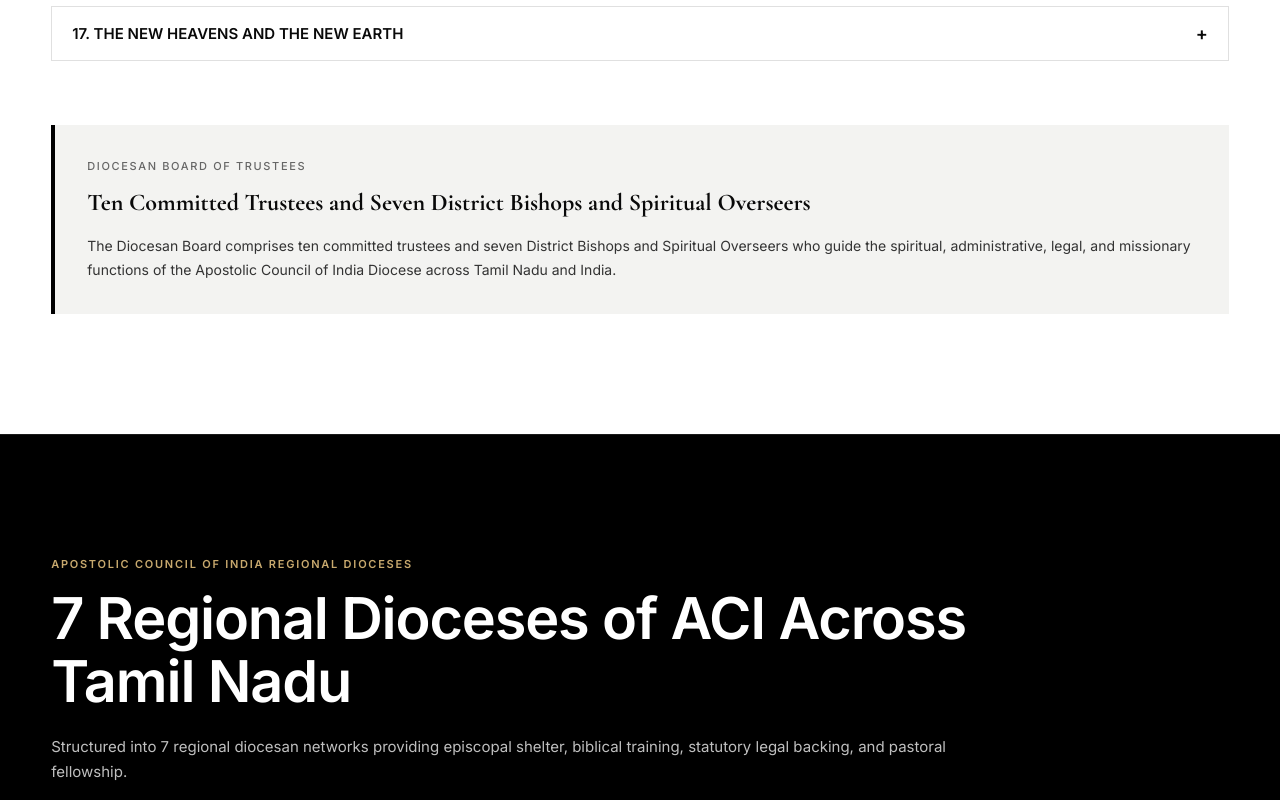
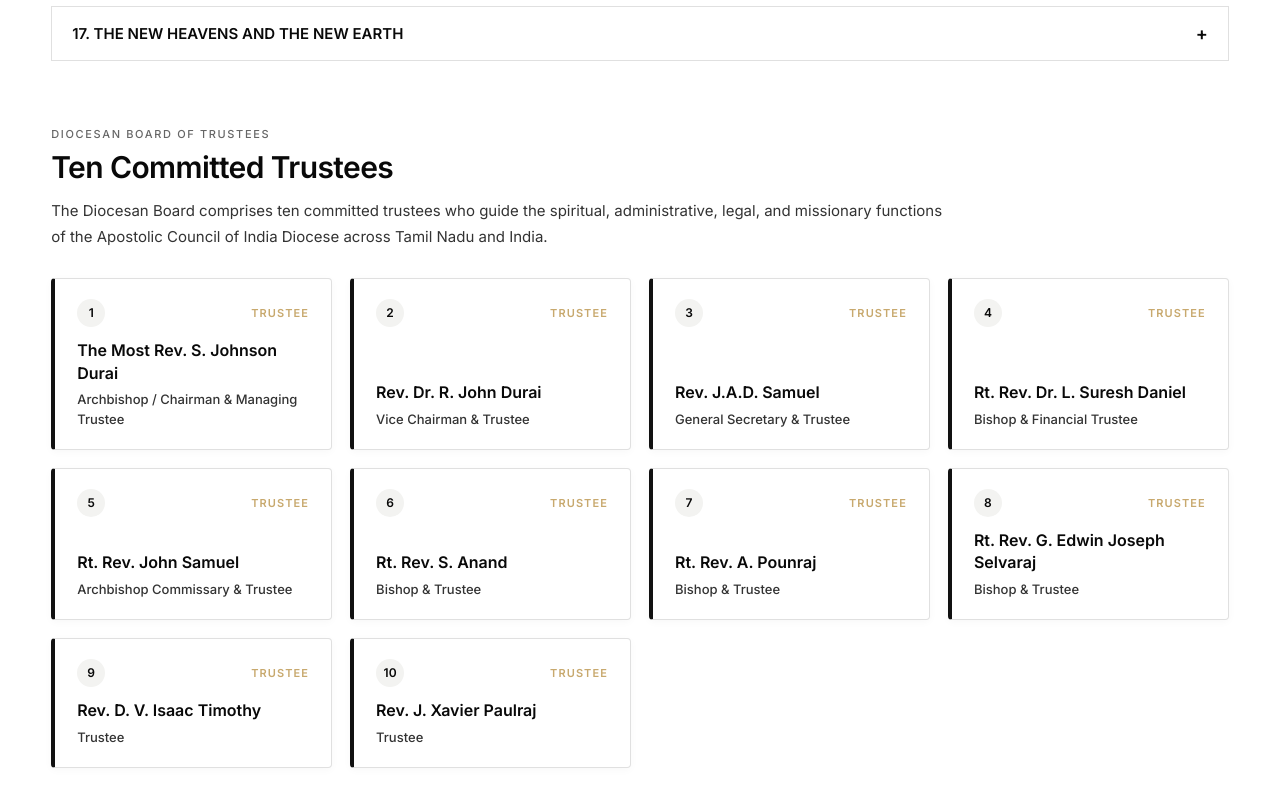
Before and after one commit to SriramGandhiS/aci-church-website, a React (Vite) app: page / in a window 1280 px wide. Shown: the part 4820-5620 px from the top of the page. Built offline with nearby package versions, Linux system fonts and the light colour scheme; a web font is replaced by a local one.

Commit message:
Enlarge Ten Committed Trustees section and display 10 trustees in About section

```diff
--- a/src/components/AboutSection/AboutSection.jsx
+++ b/src/components/AboutSection/AboutSection.jsx
@@ -104,6 +104,79 @@
     titleTa: 'புதிய வானம், புதிய பூமி',
     english: 'This heaven and earth will pass away. A new heaven and a new earth will be created, wherein all who are saved will dwell eternally. (Revelation 2:2; 21:1-7; 2 Peter 3:13)',
     tamil: 'இந்த வானமும் பூமியும் ஒழிந்து போகும். புதிய வானமும் புதிய பூமியும் சிருஷ்டிக்கப்படும். இரட்சிக்கப்பட்டவர்கள் எல்லோரும் நித்தியமாய் அதில் வாழுவார்கள் என்றும் விசுவாசிக்கிறோம். (ஆதார வசனம் : வெளிப்படுத்தல் : 2: 2; 21 : 1 – 7; 2 பேதுரு 3:13)',
+  },
+]
+
+const trusteesData = [
+  {
+    sno: 1,
+    nameEn: 'The Most Rev. S. Johnson Durai',
+    nameTa: 'பேராயர் பேரருட்திரு ச. ஜான்சன் துரை',
+    roleEn: 'Archbishop / Chairman & Managing Trustee',
+    roleTa: 'தலைமைப் பேராயர் / தலைவர் & நிர்வாக அறங்காவலர்',
+  },
+  {
+    sno: 2,
+    nameEn: 'Rev. Dr. R. John Durai',
+    nameTa: 'அருட்திரு முனைவர் R. ஜான் துரை',
+    roleEn: 'Vice Chairman & Trustee',
+    roleTa: 'துணைத் தலைவர் & அறங்காவலர்',
+  },
+  {
+    sno: 3,
+    nameEn: 'Rev. J.A.D. Samuel',
+    nameTa: 'அருட்திரு J.A.D. சாமுவேல்',
+    roleEn: 'General Secretary & Trustee',
+    roleTa: 'பொதுச் செயலாளர் & அறங்காவலர்',
+  },
+  {
+    sno: 4,
+    nameEn: 'Rt. Rev. Dr. L. Suresh Daniel',
+    nameTa: 'பேரருட்திரு முனைவர் L. சுரேஷ் டேனியல்',
+    roleEn: 'Bishop & Financial Trustee',
+    roleTa: 'பேராயர் & நிதி அறங்காவலர்',
+  },
+  {
+    sno: 5,
+    nameEn: 'Rt. Rev. John Samuel',
+    nameTa: 'பேரருட்திரு ஜான் சாமுவேல்',
+    roleEn: 'Archbishop Commissary & Trustee',
+    roleTa: 'பேராயர் ஆணையாளர் & அறங்காவலர்',
+  },
+  {
+    sno: 6,
+    nameEn: 'Rt. Rev. S. Anand',
+    nameTa: 'பேரருட்திரு S. ஆனந்த்',
+    roleEn: 'Bishop & Trustee',
+    roleTa: 'பேராயர் & அறங்காவலர்',
+  },
+  {
+    sno: 7,
+    nameEn: 'Rt. Rev. A. Pounraj',
+    nameTa: 'பேரருட்திரு A. பவுன்ராஜ்',
+    roleEn: 'Bishop & Trustee',
+    roleTa: 'பேராயர் & அறங்காவலர்',
+  },
+  {
+    sno: 8,
+    nameEn: 'Rt. Rev. G. Edwin Joseph Selvaraj',
+    nameTa: 'பேரருட்திரு G. எட்வின் ஜோசப் செல்வராஜ்',
+    roleEn: 'Bishop & Trustee',
+    roleTa: 'பேராயர் & அறங்காவலர்',
+  },
+  {
+    sno: 9,
+    nameEn: 'Rev. D. V. Isaac Timothy',
+    nameTa: 'அருட்திரு D. V. ஐசக் திமோதி',
+    roleEn: 'Trustee',
+    roleTa: 'அறங்காவலர்',
+  },
+  {
+    sno: 10,
+    nameEn: 'Rev. J. Xavier Paulraj',
+    nameTa: 'அருட்திரு J. சேவியர் பால்ராஜ்',
+    roleEn: 'Trustee',
+    roleTa: 'அறங்காவலர்',
   },
 ]
 
@@ -337,19 +410,89 @@
           </div>
         </div>
 
-        {/* 5. About Board */}
-        <div id="about-board" className="reveal" style={{ background: 'var(--color-soft-gray)', padding: '32px', borderLeft: '4px solid var(--color-black)' }}>
-          <p className="t-label" style={{ color: 'var(--color-text-muted)', marginBottom: '8px', letterSpacing: '0.15em' }}>
-            {isTa ? 'பேராய அறங்காவலர் குழு' : 'DIOCESAN BOARD OF TRUSTEES'}
-          </p>
-          <h3 style={{ fontFamily: 'var(--font-serif)', fontSize: '24px', marginBottom: '12px', color: 'var(--color-text-dark)' }}>
-            {isTa ? 'பத்து அர்ப்பணிக்கப்பட்ட அறங்காவலர்கள் மற்றும் ஏழு மாவட்ட பேராயர்கள் & ஆவிக்குரிய மேற்பார்வையாளர்கள்' : 'Ten Committed Trustees and Seven District Bishops and Spiritual Overseers'}
-          </h3>
-          <p className="t-body" style={{ fontSize: '14px', lineHeight: '1.7', color: 'var(--color-text-mid)' }}>
-            {isTa
-              ? 'அப்போஸ்தல கவுன்சில் ஆஃப் இந்தியா பேராயத்தின் ஆவிக்குரிய, நிர்வாக, சட்ட மற்றும் மிஷனெரி பணிகளை வழிநடத்தும் பத்து அர்ப்பணிக்கப்பட்ட அறங்காவலர்கள் மற்றும் ஏழு மாவட்ட பேராயர்கள் & ஆவிக்குரிய மேற்பார்வையாளர்களைக் கொண்டு இக்குழு இயங்குகிறது.'
-              : 'The Diocesan Board comprises ten committed trustees and seven District Bishops and Spiritual Overseers who guide the spiritual, administrative, legal, and missionary functions of the Apostolic Council of India Diocese across Tamil Nadu and India.'}
-          </p>
+        {/* 5. About Board - Ten Committed Trustees */}
+        <div id="about-board" className="reveal" style={{ marginBottom: '64px' }}>
+          <div style={{ marginBottom: '28px' }}>
+            <p className="t-label" style={{ color: 'var(--color-text-muted)', marginBottom: '8px', letterSpacing: '0.15em' }}>
+              {isTa ? 'பேராய அறங்காவலர் குழு' : 'DIOCESAN BOARD OF TRUSTEES'}
+            </p>
+            <h2 className="t-headline" style={{ fontSize: '30px', marginBottom: '14px', color: 'var(--color-text-dark)' }}>
+              {isTa ? 'பத்து அர்ப்பணிக்கப்பட்ட அறங்காவலர்கள்' : 'Ten Committed Trustees'}
+            </h2>
+            <p className="t-body" style={{ fontSize: '15px', lineHeight: '1.75', color: 'var(--color-text-mid)', maxWidth: '900px' }}>
+              {isTa
+                ? 'அப்போஸ்தல கவுன்சில் ஆஃப் இந்தியா பேராயத்தின் ஆவிக்குரிய, நிர்வாக, சட்ட மற்றும் மிஷனெரி பணிகளை வழிநடத்தும் பத்து அர்ப்பணிக்கப்பட்ட அறங்காவலர்கள்.'
+                : 'The Diocesan Board comprises ten committed trustees who guide the spiritual, administrative, legal, and missionary functions of the Apostolic Council of India Diocese across Tamil Nadu and India.'}
+            </p>
+          </div>
+
+          <div style={{
+            display: 'grid',
+            gridTemplateColumns: 'repeat(auto-fit, minmax(280px, 1fr))',
+            gap: '18px',
+          }}>
+            {trusteesData.map((member) => (
+              <div
+                key={member.sno}
+                style={{
+                  background: 'var(--color-white)',
+                  border: '1px solid var(--color-divider-light)',
+                  borderLeft: '4px solid #111111',
+                  borderRadius: '4px',
+                  padding: '20px 22px',
+                  boxShadow: '0 2px 8px rgba(0,0,0,0.03)',
+                  display: 'flex',
+                  flexDirection: 'column',
+                  justifyContent: 'space-between',
+                }}
+              >
+                <div style={{ display: 'flex', alignItems: 'center', justifyContent: 'space-between', marginBottom: '12px' }}>
+                  <span style={{
+                    display: 'inline-flex',
+                    alignItems: 'center',
+                    justifyContent: 'center',
+                    width: '28px',
+                    height: '28px',
+                    borderRadius: '50%',
+                    background: 'var(--color-soft-gray)',
+                    color: 'var(--color-text-dark)',
+                    fontSize: '12px',
+                    fontWeight: 700,
+                  }}>
+                    {member.sno}
+                  </span>
+                  <span style={{
+                    fontSize: '11px',
+                    textTransform: 'uppercase',
+                    letterSpacing: '0.1em',
+                    color: '#c8a96e',
+                    fontWeight: 700,
+                  }}>
+                    {isTa ? 'அறங்காவலர்' : 'Trustee'}
+                  </span>
+                </div>
+                <div>
+                  <h4 style={{
+                    fontSize: '16px',
+                    fontWeight: 700,
+                    color: 'var(--color-text-dark)',
+                    marginBottom: '6px',
+                    lineHeight: '1.4',
+                  }}>
+                    {isTa ? member.nameTa : member.nameEn}
+                  </h4>
+                  <p style={{
+                    fontSize: '13px',
+                    color: 'var(--color-text-mid)',
+                    fontWeight: 500,
+                    lineHeight: '1.5',
+                  }}>
+                    {isTa ? member.roleTa : member.roleEn}
+                  </p>
+                </div>
+              </div>
+            ))}
+          </div>
         </div>
 
       </div>
```
